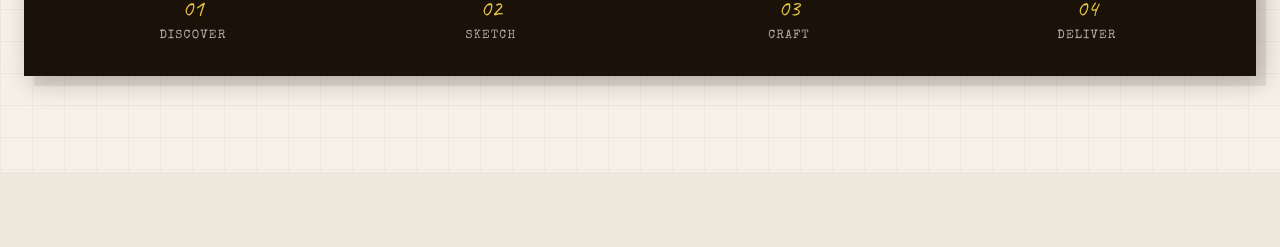
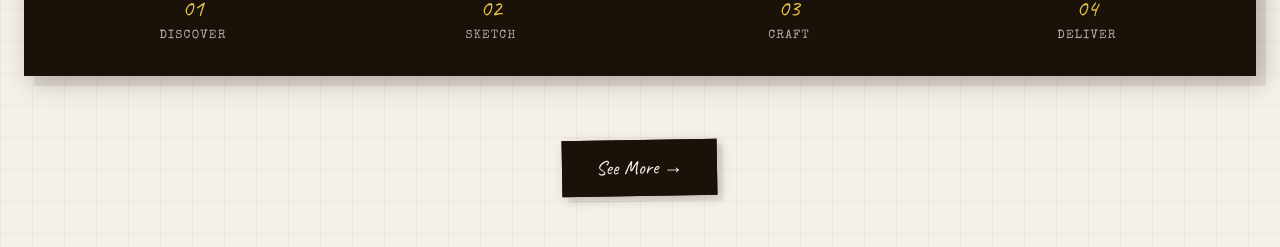
Before and after one commit to 00anthony/Designby.Evangelina, a Next.js app: page / in a window 1280 px wide. Shown: the part 3277-3524 px from the top of the page. Built offline with nearby package versions, Linux system fonts and the light colour scheme; a web font is replaced by a local one.

Commit message:
added see more button to services section

```diff
--- a/src/components/home/Services.tsx
+++ b/src/components/home/Services.tsx
@@ -172,6 +172,21 @@ export default function Services() {
             ))}
           </div>
         </motion.div>
+
+        <motion.div
+          initial={{ opacity: 0 }}
+          whileInView={{ opacity: 1 }}
+          viewport={{ once: true }}
+          transition={{ delay: 0.5 }}
+          className="text-center mt-16"
+        >
+          <a
+            href="/services"
+            className="inline-flex items-center gap-2 border-2 bg-ink border-ink text-cream font-handwriting text-xl px-8 py-3 rotate-[-1deg] hover:rotate-0 hover:bg-cream hover:text-ink transition-all duration-200 shadow-scrapbook"
+          >
+            See More →
+          </a>
+        </motion.div>
       </div>
     </section>
   );
```
